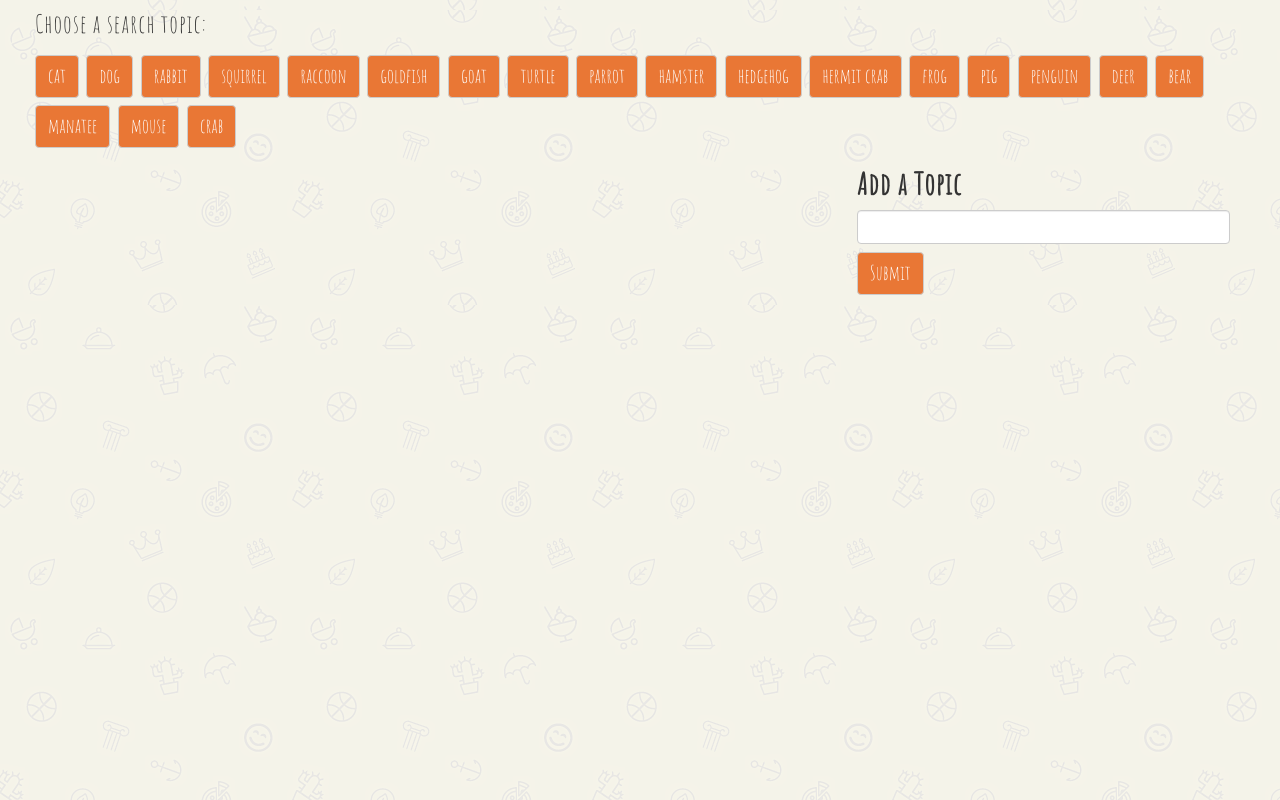
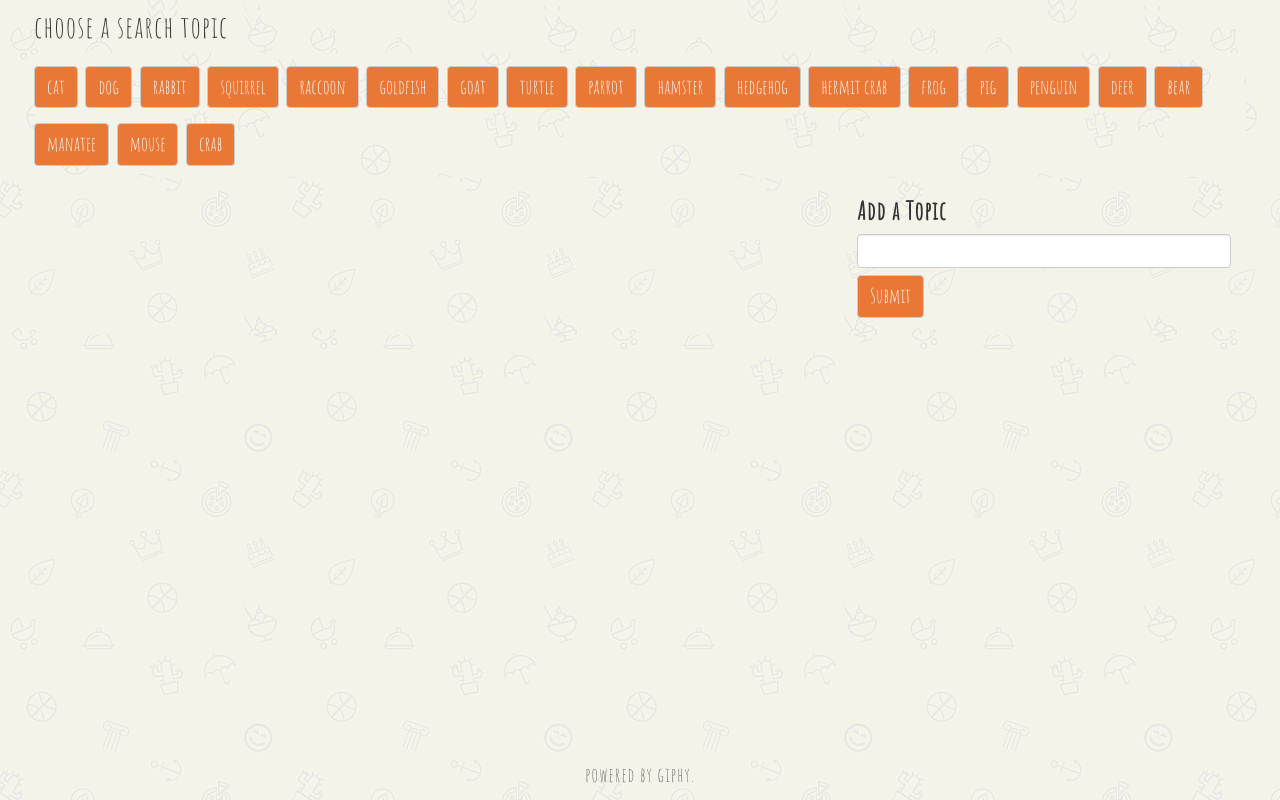
Before and after one commit to jharmon141/Giphy-API, a PHP site: page / in a window 1280 px wide. Run offline with PHP 8.4, Linux system fonts and the light colour scheme.

Commit message:
fixed buttons bar added

```diff
--- a/css/style.css
+++ b/css/style.css
@@ -2,19 +2,17 @@
   background-image: url("../images/giftly.png");
   background-repeat: repeat;
   font-family: 'Amatic SC', cursive;
-  font-size: 30px;
+  font-size: 25px;
   letter-spacing: 1px;
 }
 
-#header {
+#top {
   width: 100%;
-  padding-left: 50px;
-  padding-right: 50px;
+  padding-left: 49px;
+  padding-right: 49px;
   padding-bottom: 10px;
   background-image: url("../images/giftly.png");
   background-repeat: repeat;
-  display: block;
-  clear: both;
   top: 0;
 }
 
@@ -23,7 +21,7 @@
 }
 
 h4 {
-  font-size: 25px;
+  font-size: 30px;
 }
 
 .form-control {
@@ -32,16 +30,28 @@
 
 #animal-form {
     margin-top: 15px;
+    z-index: -1;
 }
 
-#spacer {
-    width: 100%;
-    margin-left: 35px;
+#clickText {
+  position: relative;
+  height: 153px;
+  vertical-align: bottom;
+}
+
+#clickText h4{
+  position: absolute;
+  bottom: 0;
+}
+
+#blank {
+  padding: 0;
 }
 
 .btn {
   margin-right: 7.5px;
   margin-top: 7.5px;
+  margin-bottom: 7.5px;
   background-color: #e97735;
   color: white;
   font-size: 20px;
@@ -73,11 +83,6 @@
   margin-top: 20px;
 }
 
-#loadBtn {
-  margin-bottom: 40px;
-  margin-right: 5px;
-}
-
 .loadBtn:hover{
   color: white;
   background-color: #00919e;
@@ -91,7 +96,6 @@
   color: white;
   display: flex;
   justify-content: center;
-  margin-bottom: 40px;
   outline : none;
   margin-right: 5px;
 }
@@ -112,10 +116,37 @@
 #loadMore {
   display: flex;
   justify-content: center;
-  margin-left: 35px;
 }
 
-#back-to-top {
-  display: flex;;
-  margin-bottom: 40px;
+html {
+  position: relative;
+  min-height: 100%;
 }
+body {
+  /* Margin bottom by footer height */
+  margin-bottom: 60px;
+}
+.footer {
+  position: absolute;
+  bottom: 0;
+  width: 100%;
+  /* Set the fixed height of the footer here */
+  text-align: center;
+  font-size: 20px;
+  vertical-align: bottom;
+}
+
+#buttons {
+  position: relative;
+  display: block;
+  padding-top: 5px;
+  padding-bottom: 5px;
+}
+
+#scroller {
+  background-image: url("../images/giftly.png");
+  background-repeat: repeat;
+  z-index: 999;
+  position: relative;
+  display: block;
+}
--- a/index.html
+++ b/index.html
@@ -14,15 +14,23 @@
 
 <body>
 
-    <div id="header">
+    <div id="top">
 
-      <div id="clickSearch"><h4>Choose a search topic:</h4></div>
+      <div id="clickSearch"><h4>choose a search topic</h4></div>
 
-        <div class="row" id="buttons"></div>
+      <div id="buttonsBar" class="row">
+        <div id="scroller-anchor"></div>
+        <div id="scroller">
+          <div id="buttons"></div>
+        </div>
+      </div>
+
 
         <div class="row">
 
-            <div class="col-md-8" id="blank"></div>
+            <div class="col-md-8" id="blank">
+              <div id="clickText"><h4>click gif to play</h4></div>
+            </div>
 
             <div class="col-md-4" id="add-button">
 
@@ -37,17 +45,21 @@
         </div>
     </div>
 
-    <div id="spacer"><h4>Click Gif to Play</h4></div>
+    <div id="spacer"></div>
 
     <div id="container">
         <div class="row" id="gifs"></div>
 
         <div class="row" id="loadMore">
-            <button class="btn btn-default" id="loadBtn">Load 10 More</button>
-            <button class="btn btn-default" id="back-to-top">Back to Top</button>
+            <button class="btn btn-default" id="loadBtn">LOAD 10 MORE</button>
+            <button class="btn btn-default" id="back-to-top">BACK TO TOP</button>
         </div>
     </div>
-
+    <footer class="footer">
+      <div class="container">
+        <p class="text-muted">powered by giphy.</p>
+      </div>
+    </footer>
 
     <script src="js/app.js"></script>
 
```
Also changed, not shown: js/app.js (+33 -4 lines).
